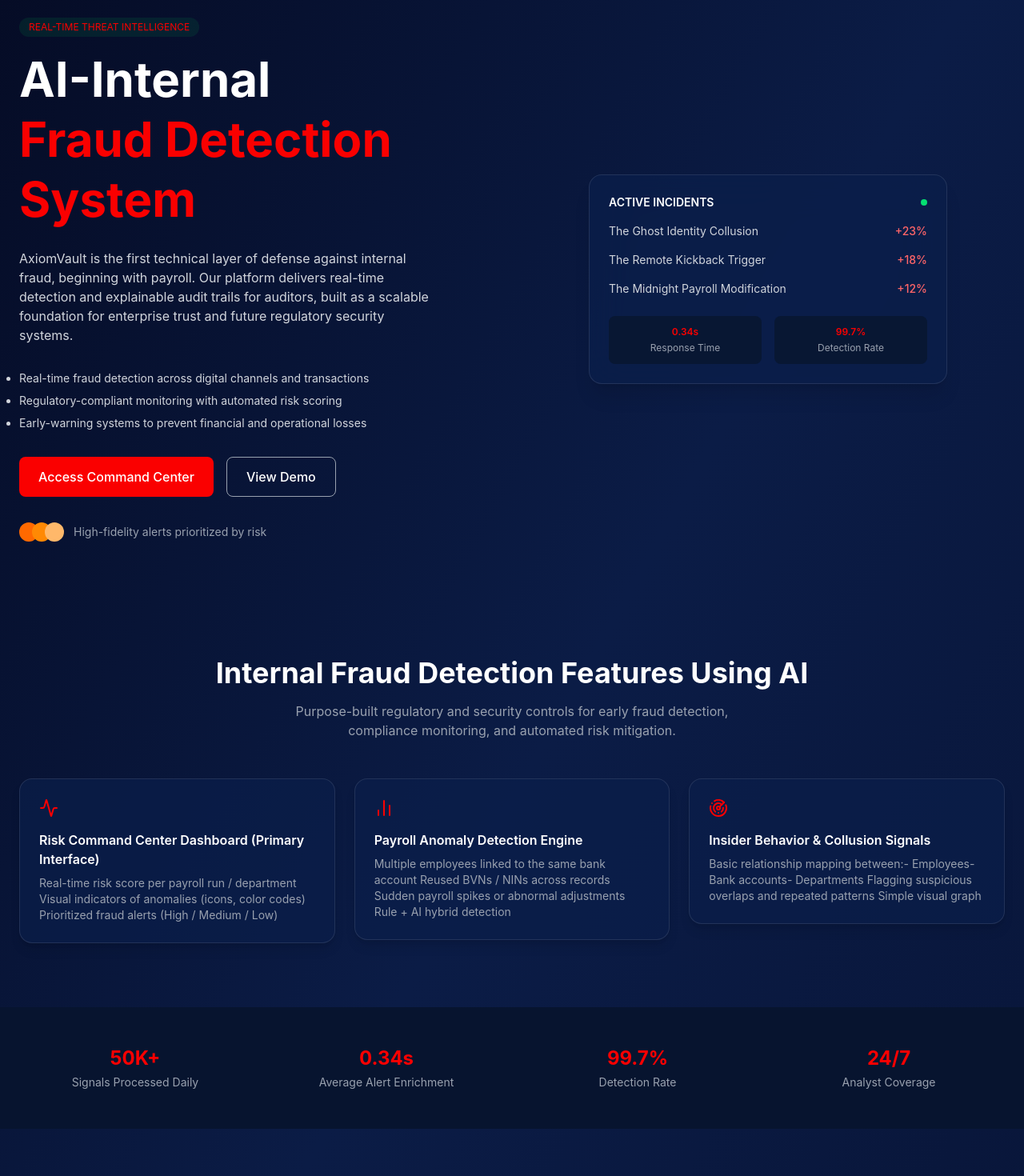
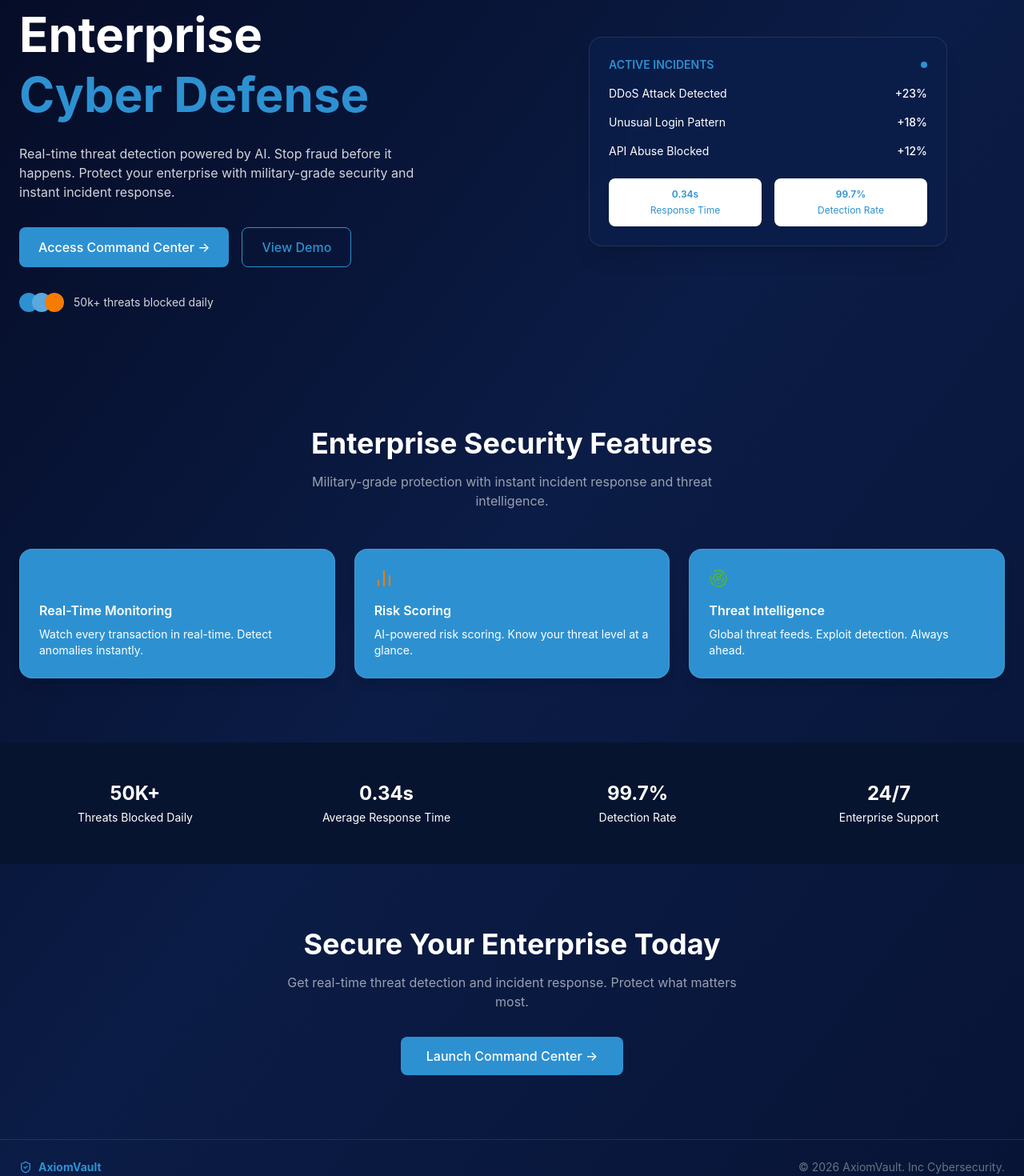
Before and after one commit to chikamso-cmd/AxiomVault, a React (Vite) app: page / in a window 1280 px wide. Shown: the part 140-1610 px from the top of the page at 80% size. Built offline with nearby package versions, Linux system fonts and the light colour scheme.

Commit message:
added the company color

```diff
--- a/src/Pages/AboutUs.jsx
+++ b/src/Pages/AboutUs.jsx
@@ -203,7 +203,6 @@
               title: "Threat & Fraud Intelligence",
               desc: "Behavioral analytics and risk scoring for transactions and access attempts.",
             },
-
           ].map((item, i) => (
             <motion.div
               key={i}
@@ -306,7 +305,7 @@
           initial={{ opacity: 0, y: 30 }}
           transition={{ duration: 0.6 }}
           viewport={{ once: true }}
-          className="bg-gradient-to-r from-orange-600 to-red-600 rounded-2xl p-12"
+          className="bg-gradient-to-r from-axiom-red to-[#1F5FA8] rounded-2xl p-12"
         >
           <h3 className="text-3xl font-bold mb-4">Partner With AxiomVault</h3>
           <p className="text-white/90 mb-6 max-w-xl mx-auto">
--- a/src/Pages/Analytics.jsx
+++ b/src/Pages/Analytics.jsx
@@ -44,7 +44,7 @@
 
       {/* Hero */}
       <section className="max-w-7xl mx-auto px-4 py-14 text-center md:pt-35 pt-26">
-        <span className="inline-block mb-4 px-3 py-1 text-xs rounded-full bg-green-500/10 text-axiom-red">
+        <span className="inline-block mb-4 px-3 py-1 text-xs rounded-full bg-axiom-red/10 text-axiom-red">
           AI-DRIVEN SOC ANALYTICS
         </span>
 
--- a/src/Pages/LandingPage.jsx
+++ b/src/Pages/LandingPage.jsx
@@ -1,133 +1,68 @@
+
 import { ShieldCheck, Activity, BarChart2, Radar, Menu, X } from "lucide-react";
 import Nav from "../components/Nav";
-import { Feature, Incident, Stats, Metric } from "../components/ThreatsStats";
-import { motion } from "framer-motion";
-import Footer from "../components/Footer";
-
-const containerVariants = {
-  hidden: { opacity: 0 },
-  show: {
-    opacity: 1,
-    transition: {
-      staggerChildren: 0.15,
-    },
-  },
-};
-
-const itemVariants = {
-  hidden: { opacity: 0, y: 20 },
-  show: {
-    opacity: 1,
-    y: 0,
-    transition: {
-      duration: 0.5,
-      ease: "easeOut",
-    },
-  },
-};
+import {Feature, Incident, Stats, Metric} from  '../components/ThreatsStats'
 
 export default function LandingPage() {
+
   return (
     <div className="min-h-screen bg-gradient-to-br from-[#050B24] via-[#0B1C46] to-[#081436] text-white font-sans pt-10">
       {/* Navbar */}
       <Nav />
 
       {/* Hero Section */}
-      <section className="max-w-7xl mx-auto px-6 py-16 grid grid-cols-1 lg:grid-cols-2 gap-12 items-center pt-30">
+      <section className="max-w-7xl mx-auto px-6 py-16 grid grid-cols-1 lg:grid-cols-2 gap-12 items-center">
         {/* Left */}
-        <motion.div
-          variants={containerVariants}
-          initial="hidden"
-          animate="show"
-          exit="hidden"
-        >
-          <motion.div variants={itemVariants}>
-            <span className="inline-block bg-green-500/10 text-axiom-red text-xs px-3 py-1 rounded-full mb-4">
+        <div>
+          <span className="inline-block bg-axiom-red/10 text-axiom-red text-xs px-3 py-1 rounded-full mb-4">
             REAL-TIME THREAT INTELLIGENCE
           </span>
-          </motion.div>
 
-          <motion.div variants={itemVariants}>
           <h1 className="text-4xl md:text-5xl xl:text-6xl font-bold leading-tight mb-6">
-              AI-Internal <br />
-              <span className="text-axiom-red">
-                 Fraud Detection System
-              </span>
+            Enterprise <br />
+            <span className="text-axiom-red">Cyber Defense</span>
           </h1>
-          </motion.div>
 
-          <motion.div variants={itemVariants}>
           <p className="text-gray-300 max-w-lg mb-8">
-              AxiomVault is the first technical layer of defense against
-              internal fraud, beginning with payroll. Our platform delivers
-              real-time detection and explainable audit trails for auditors,
-              built as a scalable foundation for enterprise trust and future
-              regulatory security systems.
+            Real-time threat detection powered by AI. Stop fraud before it
+            happens. Protect your enterprise with military-grade security and
+            instant incident response.
           </p>
-          </motion.div>
 
-          <motion.div variants={itemVariants}>
-            <ul className="text-sm text-gray-300 space-y-2 mb-8">
-              <li className="list-disc">
-                Real-time fraud detection across digital channels and
-                transactions
-              </li>
-              <li className="list-disc">
-                Regulatory-compliant monitoring with automated risk scoring
-              </li>
-              <li className="list-disc">
-                Early-warning systems to prevent financial and operational
-                losses
-              </li>
-            </ul>
-          </motion.div>
+          <div className="flex flex-wrap gap-4">
+            <button className="bg-axiom-red hover:bg-[#1F5FA8] transition px-6 py-3 rounded-lg font-medium text-white">
+              Access Command Center →
+            </button>
 
-          <motion.div variants={itemVariants}>
-            <div className="flex flex-wrap gap-4">
-              <button className="bg-axiom-red hover:bg-axiom-red transition px-6 py-3 rounded-lg font-medium">
-                Access Command Center
-              </button>
-              <button className="border border-gray-400 hover:border-white transition px-6 py-3 rounded-lg font-medium">
+            <button className="border border-axiom-red hover:bg-axiom-red/10 transition px-6 py-3 rounded-lg font-medium text-axiom-red">
               View Demo
             </button>
           </div>
-          </motion.div>
 
-          <motion.div variants={itemVariants}>
-            <div className="flex items-center gap-3 mt-8 text-sm text-gray-400">
+          <div className="flex items-center gap-3 mt-8 text-sm text-gray-300">
             <div className="flex -space-x-2">
-                <div className="w-6 h-6 rounded-full bg-orange-500" />
-                <div className="w-6 h-6 rounded-full bg-orange-400" />
-                <div className="w-6 h-6 rounded-full bg-orange-300" />
+              <div className="w-6 h-6 rounded-full bg-axiom-red" />
+              <div className="w-6 h-6 rounded-full bg-[#5AA8E0]" />
+              <div className="w-6 h-6 rounded-full bg-[#F57C00]" />
             </div>
-              <span>High-fidelity alerts prioritized by risk</span>
+            <span>50k+ threats blocked daily</span>
           </div>
-          </motion.div>
-        </motion.div>
+        </div>
 
         {/* Right Card */}
-        <motion.div
-          variants={containerVariants}
-          initial="hidden"
-          animate="show"
-          exit="hidden"
-          className="relative"
-        >
+        <div className="relative">
           <div className="bg-[#0B1F4A]/80 backdrop-blur-xl border border-white/10 rounded-2xl p-6 shadow-xl max-w-md mx-auto">
             <div className="flex justify-between items-center mb-4">
-              <h3 className="text-sm font-semibold axiom-red">
+              <h3 className="text-sm font-semibold text-axiom-red">
                 ACTIVE INCIDENTS
               </h3>
-              <span className="w-2 h-2 bg-green-400 rounded-full" />
+              <span className="w-2 h-2 bg-axiom-red rounded-full" />
             </div>
 
             <div className="space-y-4 text-sm">
-              <Incident title="The Ghost Identity Collusion " value="+23%" />
-              <Incident title="The Remote Kickback Trigger " value="+18%" />
-              <Incident
-                title="The Midnight Payroll Modification"
-                value="+12%"
-              />
+              <Incident title="DDoS Attack Detected" value="+23%" />
+              <Incident title="Unusual Login Pattern" value="+18%" />
+              <Incident title="API Abuse Blocked" value="+12%" />
             </div>
 
             <div className="grid grid-cols-2 gap-4 mt-6 text-xs">
@@ -135,80 +70,47 @@
               <Stats label="Detection Rate" value="99.7%" />
             </div>
           </div>
-        </motion.div>
+        </div>
       </section>
 
       {/* Features */}
-      <motion.div
-        variants={containerVariants}
-        initial="hidden"
-        animate="show"
-        exit="hidden"
-        className="max-w-7xl mx-auto px-6 py-20 text-center"
-      >
+      <section className="max-w-7xl mx-auto px-6 py-20 text-center">
         <h2 className="text-3xl md:text-4xl font-bold mb-4">
-          Internal Fraud Detection Features Using AI
+          Enterprise Security Features
         </h2>
         <p className="text-gray-400 max-w-xl mx-auto mb-12">
-          Purpose-built regulatory and security controls for early fraud
-          detection, compliance monitoring, and automated risk mitigation.
+          Military-grade protection with instant incident response and threat
+          intelligence.
         </p>
 
         <div className="grid grid-cols-1 md:grid-cols-3 gap-6">
-          <motion.div variants={itemVariants}>
           <Feature
             icon={<Activity className="text-axiom-red" />}
-              title="Risk Command Center Dashboard (Primary Interface)"
-              desc="Real-time risk score per payroll run / department
-Visual indicators of anomalies (icons, color codes)
-Prioritized fraud alerts (High / Medium / Low)"
+            title="Real-Time Monitoring"
+            desc="Watch every transaction in real-time. Detect anomalies instantly."
           />
-          </motion.div>
-          <motion.div variants={itemVariants}>
           <Feature
-              icon={<BarChart2 className="text-axiom-red" />}
-              title="Payroll Anomaly Detection Engine"
-              desc="Multiple employees linked to the same bank account
-Reused BVNs / NINs across records
-Sudden payroll spikes or abnormal adjustments
-Rule + AI hybrid detection"
+            icon={<BarChart2 className="text-[#F57C00]" />}
+            title="Risk Scoring"
+            desc="AI-powered risk scoring. Know your threat level at a glance."
           />
-          </motion.div>
-          <motion.div variants={itemVariants}>
           <Feature
-              icon={<Radar className="text-axiom-red" />}
-              title="Insider Behavior & Collusion Signals"
-              desc="Basic relationship mapping between:- Employees- Bank accounts- Departments
-Flagging suspicious overlaps and repeated patterns
-Simple visual graph "
+            icon={<Radar className="text-[#4CAF50]" />}
+            title="Threat Intelligence"
+            desc="Global threat feeds. Exploit detection. Always ahead."
           />
-          </motion.div>
         </div>
-      </motion.div>
+      </section>
 
       {/* Stats */}
-      <motion.div
-        variants={containerVariants}
-        initial="hidden"
-        animate="show"
-        exit="hidden"
-        className="bg-[#07142F] py-12"
-      >
+      <section className="bg-[#07142F] py-12">
         <div className="max-w-7xl mx-auto px-6 grid grid-cols-2 md:grid-cols-4 gap-6 text-center">
-          <motion.div variants={itemVariants}>
-            <Metric value="50K+" label="Signals Processed Daily" />
-          </motion.div>
-          <motion.div variants={itemVariants}>
-            <Metric value="0.34s" label="Average Alert Enrichment" />
-          </motion.div>
-          <motion.div variants={itemVariants}>
+          <Metric value="50K+" label="Threats Blocked Daily" />
+          <Metric value="0.34s" label="Average Response Time" />
           <Metric value="99.7%" label="Detection Rate" />
-          </motion.div>
-          <motion.div variants={itemVariants}>
-            <Metric value="24/7" label="Analyst Coverage" />
-          </motion.div>
+          <Metric value="24/7" label="Enterprise Support" />
         </div>
-      </motion.div>
+      </section>
 
       {/* CTA */}
       <section className="text-center py-20 px-6">
@@ -216,19 +118,26 @@
           Secure Your Enterprise Today
         </h2>
         <p className="text-gray-400 max-w-xl mx-auto mb-8">
-          Get continuous monitoring, granular incident timelines, and response
-          guidance designed for elite security and IT operations teams.
+          Get real-time threat detection and incident response. Protect what
+          matters most.
         </p>
 
-        <button className="bg-axiom-red hover:bg-orange-600 transition px-8 py-3 rounded-lg font-medium">
-          Launch Command Center
+        <button className="bg-axiom-red hover:bg-[#1F5FA8] transition px-8 py-3 rounded-lg font-medium text-white">
+          Launch Command Center →
         </button>
       </section>
 
       {/* Footer */}
       <footer className="border-t border-white/10 py-6 text-sm text-gray-500">
         <div className="max-w-7xl mx-auto px-6 flex flex-col md:flex-row justify-between items-center gap-4">
-          <Footer />
+          <div className="flex items-center gap-2 text-axiom-red font-bold">
+            <ShieldCheck size={16} className="text-axiom-red" />
+            AxiomVault
+          </div>
+
+          <p>
+            © {new Date().getFullYear()} AxiomVault. Inc Cybersecurity.
+          </p>
         </div>
       </footer>
     </div>
--- a/src/Pages/Threats.jsx
+++ b/src/Pages/Threats.jsx
@@ -44,7 +44,7 @@
 
       {/* Hero */}
       <section className="max-w-7xl mx-auto px-4 py-16 text-center">
-        <span className="inline-flex items-center gap-2 mb-4 px-3 py-1 text-xs rounded-full bg-green-500/10 text-axiom-red">
+        <span className="inline-flex items-center gap-2 mb-4 px-3 py-1 text-xs rounded-full bg-axiom-red/10 text-axiom-red">
           <Activity size={12} /> REAL-TIME THREAT DETECTION
         </span>
 
@@ -167,7 +167,7 @@
           response guidance in minutes.
         </p>
 
-        <button className="bg-axiom-red hover:bg-orange-600 transition px-6 py-3 rounded-lg font-medium">
+        <button className="bg-axiom-red hover:bg-[#1F5FA8] transition px-6 py-3 rounded-lg font-medium text-white">
           Launch Console
         </button>
       </section>
--- a/src/components/ThreatsStats.jsx
+++ b/src/components/ThreatsStats.jsx
@@ -1,9 +1,9 @@
 export const ThreatStat = ({ icon, title, value, change, color, children }) => {
   const colors = {
-    orange: "text-orange-400 bg-orange-500/20",
+    orange: "text-[#FFB74D] bg-[#F57C00]/20",
     yellow: "text-yellow-400 bg-yellow-500/20",
-    red: "text-red-400 bg-red-500/20",
-    pink: "text-pink-400 bg-pink-500/20",
+    red: "text-[#FF6B6B] bg-[#FF6B6B]/20",
+    pink: "text-[#81C784] bg-[#4CAF50]/20",
   };
 
   return (
@@ -16,7 +16,7 @@
 
       <div className="flex items-center gap-3">
         <p className="text-xl font-bold">{value}</p>
-        <span className="text-xs bg-red-500/20 text-red-400 px-2 py-0.5 rounded-full">
+        <span className="text-xs bg-[#FF6B6B]/20 text-[#FF6B6B] px-2 py-0.5 rounded-full">
           {change}
         </span>
       </div>
@@ -27,8 +27,8 @@
 export const Method = ({ icon, title, desc }) => {
   return (
     <div className="bg-[#0B1F4A]/70 border border-white/10 rounded-2xl p-6 shadow-lg">
-      <div className="flex  flex-col gap-2 mb-3 justify-start text-orange-400 ">
-        <div className=" bg-orange-500/20 p-2 rounded-md w-fit">{icon}</div>
+      <div className="flex  flex-col gap-2 mb-3 justify-start text-[#FFB74D] ">
+        <div className=" bg-[#F57C00]/20 p-2 rounded-md w-fit">{icon}</div>
         <h3 className="font-semibold text-white">{title}</h3>
       </div>
 
@@ -53,8 +53,8 @@
         <span
           className={`text-xs px-2 py-0.5 rounded-full ${
             positive
-              ? "bg-green-500/20 text-axiom-red"
-              : "bg-red-500/20 text-red-400"
+              ? "bg-[#4CAF50]/20 text-[#81C784]"
+              : "bg-[#FF6B6B]/20 text-[#FF6B6B]"
           }`}
         >
           {change}
@@ -62,7 +62,7 @@
       </div>
     </div>
   );
-}
+};
 
 // new component for analytics Insight
 export const Insight = ({ icon, title, subtitle, value, gradient }) => {
@@ -82,16 +82,16 @@
       </div>
     </div>
   );
-}
+};
 
 // dashboard threat stat
 
-export const Threat = ({ level, title, meta, blocked }) =>  {
+export const Threat = ({ level, title, meta, blocked }) => {
   const colors = {
-    critical: "from-red-600/30 to-red-500/10 text-red-400",
-    high: "from-orange-500/30 to-orange-400/10 text-orange-400",
+    critical: "from-[#FF6B6B]/30 to-[#FF6B6B]/10 text-[#FF6B6B]",
+    high: "from-[#F57C00]/30 to-[#F57C00]/10 text-[#FFB74D]",
     medium: "from-yellow-500/30 to-yellow-400/10 text-yellow-400",
-    low: "from-green-500/30 to-green-400/10 text-axiom-red",
+    low: "from-[#4CAF50]/30 to-[#4CAF50]/10 text-[#81C784]",
   };
 
   return (
@@ -105,14 +105,14 @@
       <p className="text-xs text-gray-300">Blocked: {blocked} requests</p>
     </div>
   );
-}
+};
 
 // dashboard timeline
-export const TimelineItem = ({ time, title, status, color }) =>  {
+export const TimelineItem = ({ time, title, status, color }) => {
   const map = {
-    red: "text-red-400 bg-red-500/20",
-    orange: "text-orange-400 bg-orange-500/20",
-    green: "text-axiom-red bg-green-500/20",
+    red: "text-[#FF6B6B] bg-[#FF6B6B]/20",
+    orange: "text-[#FFB74D] bg-[#F57C00]/20",
+    green: "text-[#81C784] bg-[#4CAF50]/20",
   };
 
   return (
@@ -128,7 +128,7 @@
       </div>
     </div>
   );
-}
+};
 
 //dashboard stats card
 
@@ -136,15 +136,13 @@
   const positive = !change.startsWith("-");
 
   return (
-    <div className="bg-[#0B1F4A]/80 border border-white/10 rounded-xl p-4">
-      <p className="text-xs text-gray-400 mb-1">{title}</p>
+    <div className="bg-axiom-red text-white border border-white/10 rounded-xl p-4">
+      <p className="text-xs mb-1">{title}</p>
       <div className="flex items-center justify-between">
         <h3 className="text-xl font-bold">{value}</h3>
         <span
           className={`text-xs px-2 py-0.5 rounded-full ${
-            positive
-              ? "bg-green-500/20 text-axiom-red"
-              : "bg-red-500/20 text-red-400"
+            positive ? "bg-white text-axiom-red" : "bg-white text-[#FF6B6B]"
           }`}
         >
           {change}
@@ -152,7 +150,7 @@
       </div>
     </div>
   );
-}
+};
 
 //
 export const StatusRow = ({ label, value }) => {
@@ -162,7 +160,7 @@
       <span className="text-axiom-red font-medium">{value}</span>
     </div>
   );
-}
+};
 
 // dashboard action card
 
@@ -176,44 +174,43 @@
       <span className="text-white">→</span>
     </button>
   );
-}
-
+};
 
 // landing page cinstants
 
 export const Feature = ({ icon, title, desc }) => {
   return (
-    <div className="bg-[#0B1F4A]/70 border border-white/10 rounded-2xl p-6 text-left shadow-lg">
+    <div className="bg-axiom-red border border-white/10 rounded-2xl p-6 text-left shadow-lg">
       <div className="mb-4">{icon}</div>
       <h3 className="font-semibold mb-2">{title}</h3>
-      <p className="text-sm text-gray-400">{desc}</p>
+      <p className="text-sm text-white">{desc}</p>
     </div>
   );
-}
+};
 
-export const Incident = ({ title, value }) =>  {
+export const Incident = ({ title, value }) => {
   return (
     <div className="flex justify-between items-center">
-      <span className="text-gray-300">{title}</span>
-      <span className="text-red-400 font-medium">{value}</span>
+      <span className="text-white">{title}</span>
+      <span className="text-white font-medium">{value}</span>
     </div>
   );
-}
+};
 
 export const Stats = ({ label, value }) => {
   return (
-    <div className="bg-[#081733] rounded-lg p-3 text-center">
+    <div className="bg-white shadow rounded-lg p-3 text-center">
       <p className="text-axiom-red font-semibold">{value}</p>
-      <p className="text-gray-400 mt-1">{label}</p>
+      <p className="text-axiom-red mt-1">{label}</p>
     </div>
   );
-}
+};
 
 export const Metric = ({ value, label }) => {
   return (
     <div>
-      <p className="text-axiom-red text-2xl font-bold mb-1">{value}</p>
-      <p className="text-gray-400 text-sm">{label}</p>
+      <p className=" text-2xl font-bold mb-1">{value}</p>
+      <p className=" text-sm">{label}</p>
     </div>
   );
-}
+};
--- a/src/index.css
+++ b/src/index.css
@@ -1,5 +1,25 @@
 @import "tailwindcss";
 
 @theme {
-  --color-axiom-red: #fa0000;
+  /* Primary Color - Blue */
+  --color-axiom-red: #2d91d1;
+  --color-primary: #2d91d1;
+  --color-primary-dark: #1f5fa8;
+  --color-primary-light: #5aa8e0;
+
+  /* Accent Colors */
+  --color-accent-orange: #f57c00;
+  --color-accent-orange-light: #ffb74d;
+  --color-accent-green: #4caf50;
+  --color-accent-green-light: #81c784;
+  --color-accent-red: #ff6b6b;
+  --color-accent-red-dark: #e53935;
+
+  /* Neutral Colors */
+  --color-dark-bg: #0b1c46;
+  --color-card-bg: #0b1f4a;
+  --color-border: rgba(255, 255, 255, 0.1);
+  --color-text-primary: #ffffff;
+  --color-text-secondary: #b0bec5;
+  --color-text-muted: #78909c;
 }
```
Also changed, not shown: src/Pages/Contact.jsx (+8 -8 lines), src/Pages/Dashboard.jsx (+6 -6 lines), src/components/Footer.jsx (+4 -8 lines), src/components/Nav.jsx (+6 -8 lines). Lines whose indentation alone changed are shown as unchanged.
